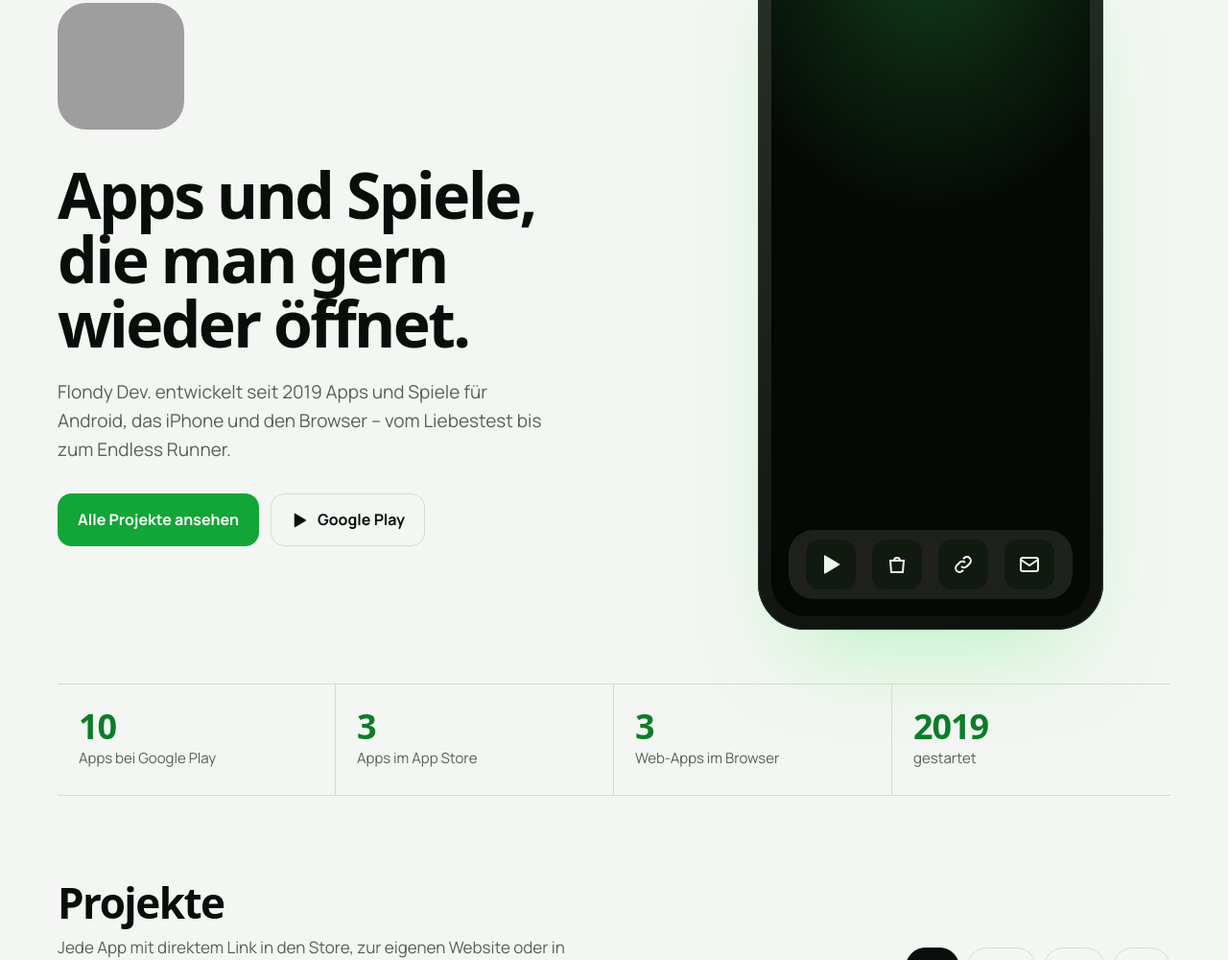
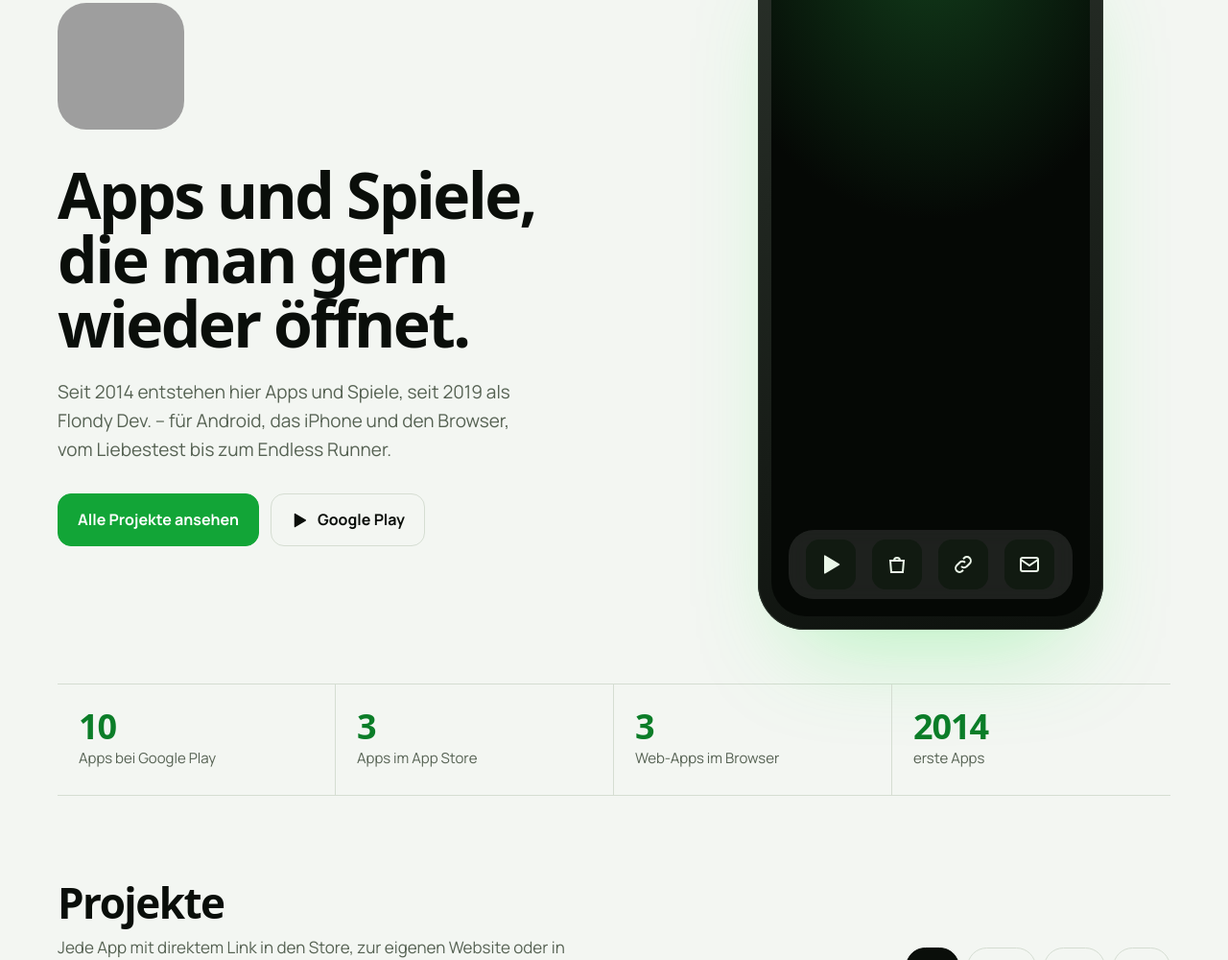
Before and after one commit to Flondy/Flondy.Dev, a plain HTML site: page index.html in a window 1280 px wide. Shown: the part 221-1221 px from the top of the page at 96% size. Drawn offline with Linux system fonts and the light colour scheme; grey boxes are pictures that could not be loaded; a script that the page names is missing; a web font is replaced by a local one.

Commit message:
Seit 2014: Startjahr angepasst

```diff
--- a/index.html
+++ b/index.html
@@ -8,7 +8,7 @@
 <link rel="canonical" href="https://flondy.github.io/Flondy.Dev/">
 <meta property="og:type" content="website">
 <meta property="og:title" content="Flondy Dev. – Apps, Games & Web-Apps">
-<meta property="og:description" content="Apps und Spiele für Android, iPhone und den Browser. Seit 2019.">
+<meta property="og:description" content="Apps und Spiele für Android, iPhone und den Browser. Seit 2014.">
 <meta property="og:url" content="https://flondy.github.io/Flondy.Dev/">
 <meta property="og:image" content="https://flondy.github.io/app-store/icons/flondy-logo.webp">
 <meta name="theme-color" content="#000000">
@@ -188,7 +188,7 @@ footer{border-top:1px solid var(--line);padding:28px 0 40px;color:var(--soft);fo
     <div>
       <img class="sign" src="https://flondy.github.io/app-store/icons/flondy-logo.webp" alt="Flondy Dev. Logo" width="132" height="132">
       <h1 id="h">Apps und Spiele, die man gern wieder öffnet.</h1>
-      <p>Flondy Dev. entwickelt seit 2019 Apps und Spiele für Android, das iPhone und den Browser – vom Liebestest bis zum Endless Runner.</p>
+      <p>Seit 2014 entstehen hier Apps und Spiele, seit 2019 als Flondy Dev. – für Android, das iPhone und den Browser, vom Liebestest bis zum Endless Runner.</p>
       <div class="acts">
         <a class="b main" href="#projekte">Alle Projekte ansehen</a>
         <a class="b" href="https://play.google.com/store/apps/dev?id=6892475632884505831" target="_blank" rel="noopener">
@@ -213,7 +213,7 @@ footer{border-top:1px solid var(--line);padding:28px 0 40px;color:var(--soft);fo
     <div><strong id="f-play">10</strong><span>Apps bei Google Play</span></div>
     <div><strong id="f-ios">3</strong><span>Apps im App Store</span></div>
     <div><strong id="f-web">3</strong><span>Web-Apps im Browser</span></div>
-    <div><strong>2019</strong><span>gestartet</span></div>
+    <div><strong>2014</strong><span>erste Apps</span></div>
   </div>
 
   <section class="s wrap" id="projekte" aria-labelledby="h-p">
```
